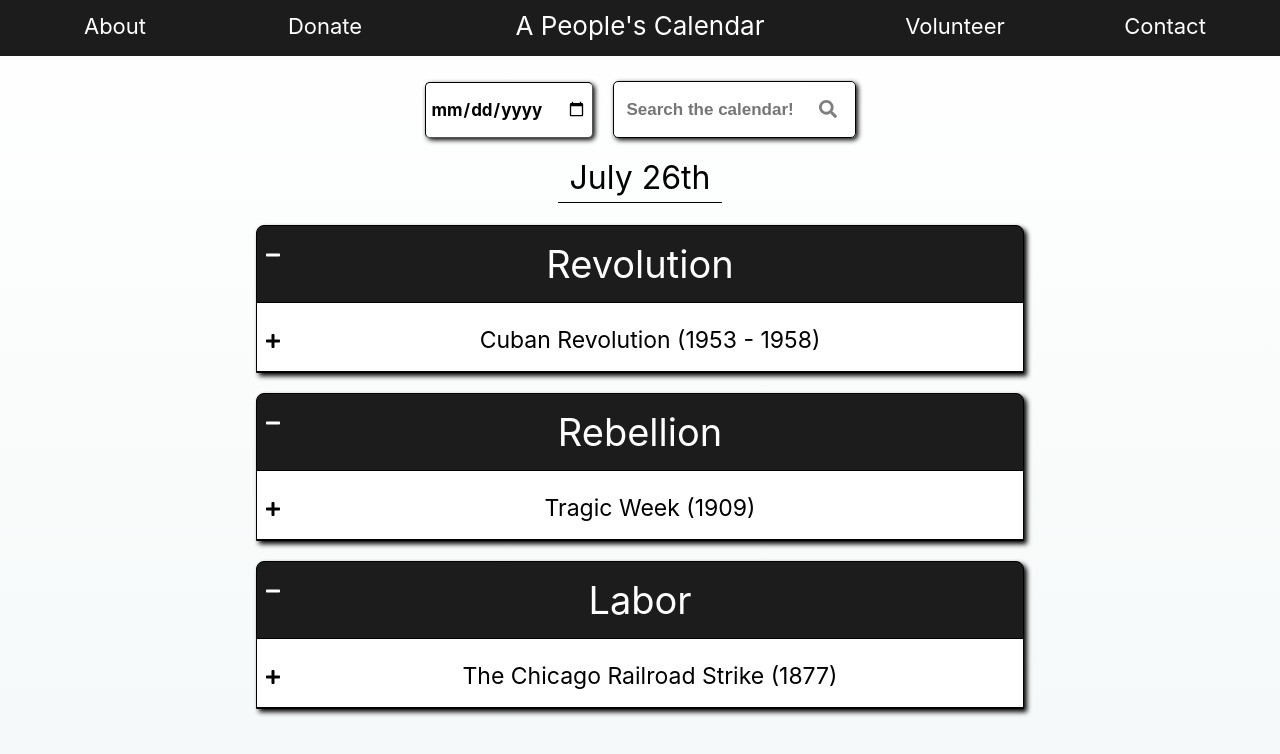
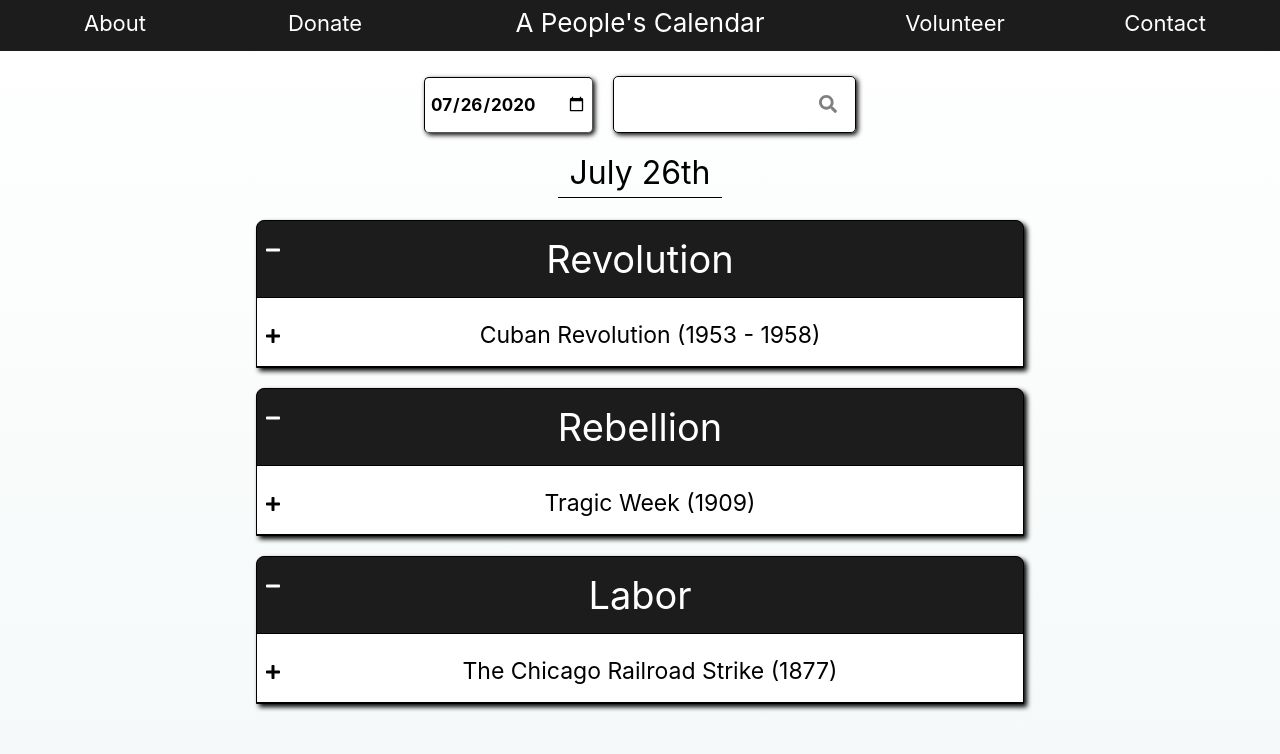
Before and after one commit to queenofthelosers/aPeoplesCalendarWeb, a React (Create React App) app: page / in a window 1280 px wide. Shown: the top 754 px of the page. Built offline with nearby package versions, Linux system fonts and the light colour scheme.

Commit message:
Fixed a lot of minor details - small rewrite in about section, cursor pointer on hover over settings, initialize date input with today's date, index.html title value.

```diff
--- a/public/index.html
+++ b/public/index.html
@@ -9,35 +9,11 @@
       name="description"
       content="Web site created using create-react-app"
     />
-    <link rel="apple-touch-icon" href="%PUBLIC_URL%/logo192.png" />
-    <!--
-      manifest.json provides metadata used when your web app is installed on a
-      user's mobile device or desktop. See https://developers.google.com/web/fundamentals/web-app-manifest/
-    -->
     <link rel="manifest" href="%PUBLIC_URL%/manifest.json" />
-    <!--
-      Notice the use of %PUBLIC_URL% in the tags above.
-      It will be replaced with the URL of the `public` folder during the build.
-      Only files inside the `public` folder can be referenced from the HTML.
-
-      Unlike "/favicon.ico" or "favicon.ico", "%PUBLIC_URL%/favicon.ico" will
-      work correctly both with client-side routing and a non-root public URL.
-      Learn how to configure a non-root public URL by running `npm run build`.
-    -->
-    <title>React App</title>
+    <title>A People's Calendar</title>
   </head>
   <body>
     <noscript>You need to enable JavaScript to run this app.</noscript>
     <div id="root"></div>
-    <!--
-      This HTML file is a template.
-      If you open it directly in the browser, you will see an empty page.
-
-      You can add webfonts, meta tags, or analytics to this file.
-      The build step will place the bundled scripts into the <body> tag.
-
-      To begin the development, run `npm start` or `yarn start`.
-      To create a production bundle, use `npm run build` or `yarn build`.
-    -->
   </body>
 </html>
--- a/src/App.css
+++ b/src/App.css
@@ -23,12 +23,13 @@
 #title {
   margin: 0 auto;
   font-size: 26px;
+  line-height: 26px;
   grid-column: 3;
   grid-row: 1;
 }
 
 #title:hover {
-
+  font-size: 28px;
 }
 
 .navButtons {
@@ -40,13 +41,14 @@
 
 .navText {
   font-size: 22px;
+  line-height: 22px;
   text-decoration: none;
   color: white;
   justify-self: center;
 }
 
 .navText:hover {
-  font-weight: bold;
+  font-size: 24px;
 }
 
 /*#navRight {
@@ -106,6 +108,10 @@
   padding-right: 5px;
 }
 
+#datePickerWrapper:hover {
+  cursor: pointer;
+}
+
 #onThisDayWrapper {
   display: flex;
   justify-content: center;
@@ -147,6 +153,10 @@
   background-color: white;
   color: grey;
   border: 0px;
+}
+
+#searchButton:hover {
+  cursor: pointer;
 }
 
 .categoryEvents {
--- a/src/App.js
+++ b/src/App.js
@@ -51,13 +51,6 @@
   };
 
   render() {
-    /*<div className='navButtons' id='navLeft'>
-
-    </div>
-    <div className='navButtons' id='navRight'>
-
-    </div>
-    */
     return (
       <Router>
         {this.state.windowWidth > 800 && <div id='navBar'>
@@ -68,11 +61,11 @@
           <a target='_blank' rel="noopener noreferrer" id='contactLink' className='navText' href='mailto:apeoplescalendar@gmail.com'>Contact</a>
         </div>}
         {this.state.open && <div id='hamburgerOpen'>
-            <NavLink to='/' className='navText hamburgerText' id='hamburgerHome'>Home</NavLink>
-            <NavLink to='/about' id='hamburgerAbout' className='navText hamburgerText'>About</NavLink>
-            <a target='_blank' rel="noopener noreferrer" href='https://www.patreon.com/apeoplescalendar' id='hamburgerDonate' className='navText hamburgerText'>Donate</a>
-            <NavLink to='/volunteer' id='hamburgerVolunteer' className='navText hamburgerText'>Volunteer</NavLink>
-            <a target='_blank' rel="noopener noreferrer" id='hamburgerContact' className='navText hamburgerText' href='mailto:apeoplescalendar@gmail.com'>Contact</a>
+            <NavLink to='/' className='navText hamburgerText' id='hamburgerHome' onClick={() => this.handleClick()}>Home</NavLink>
+            <NavLink to='/about' id='hamburgerAbout' className='navText hamburgerText' onClick={() => this.handleClick()}>About</NavLink>
+            <a target='_blank' rel="noopener noreferrer" href='https://www.patreon.com/apeoplescalendar' id='hamburgerDonate' className='navText hamburgerText' onClick={() => this.handleClick()}>Donate</a>
+            <NavLink to='/volunteer' id='hamburgerVolunteer' className='navText hamburgerText' onClick={() => this.handleClick()}>Volunteer</NavLink>
+            <a target='_blank' rel="noopener noreferrer" id='hamburgerContact' className='navText hamburgerText' href='mailto:apeoplescalendar@gmail.com' onClick={() => this.handleClick()}>Contact</a>
           </div>
         }
         {this.state.windowWidth <= 800 && <div id='navBar'>
--- a/src/about.js
+++ b/src/about.js
@@ -9,8 +9,8 @@
           <p id='headerText'>About</p>
         </header>
         <p className='aboutText'>A People's Calendar (aPC) is a project that seeks to promote the worldwide history of working class movements and liberation struggles in the form of a searchable "On This Day" calendar. This history includes, but is not limited to, indigenous resistance against colonization, the black liberation struggle, unionization efforts, slave rebellions, the women's suffrage movement, and workers' revolution.</p>
-        <p className='aboutText'>This endeavor was inspired by Howard Zinn's book "A People's History of the United States". Zinn's scholarship and activism demonstrates that, if we are to understand what is how to approach our own struggles today, we have to begin by understanding the history of liberation struggle. Unfortunately, this history is often overwhelming in complexity and suppressed/obscured by various forces.</p>
-        <p className='aboutText'>While not comprehensive, it is our hope that this calendar makes this topic easier to approach and study. The figures and events included here are not presented with an endorsement, but shared with the understanding that the history of all forms of liberation struggle are worth knowing - both their successes and their failures.</p>
+        <p className='aboutText'>The inspiration to make the calendar came from historian Howard Zinn's book "A People's History of the United States". Zinn's scholarship and political activism demonstrates that, if we are to understand what is how to approach our own struggles today, we have to begin by understanding the history of liberation struggle. Unfortunately, this history is often suppressed, and overwhelming in complexity.</p>
+        <p className='aboutText'>While not comprehensive, it is our hope that this calendar makes this topic easier to approach and study. The figures and events included here are not presented with an endorsement, but shared with the understanding that the history of all forms of liberation struggle are worth knowing, in both their successes and their failures.</p>
         <p className='aboutText'>Although we do our best to fact-check the summaries of each event, this project is ultimately meant to provide a jumping off point for users to research the history and form their own opinions on the matter, using the sourced information below the summary of each event.</p>
         <p className='aboutText'>We are always looking out for important events, people, and texts that are missing from the calendar. You can make suggestions, sign up to volunteer, or just say hello at <a target='_blank' rel="noopener noreferrer" id='emailLink' href='mailto:apeoplescalendar@gmail.com'>apeoplescalendar@gmail.com</a>.</p>
       </div>
--- a/src/main.js
+++ b/src/main.js
@@ -5,8 +5,21 @@
 import {FontAwesomeIcon} from '@fortawesome/react-fontawesome';
 import {faSearch} from '@fortawesome/free-solid-svg-icons';
 
-//inital string to get events on first load (defaults to today in the form MM-DD (no zero pads));
-var initTodayString = (new Date().getMonth() + 1 + '-' + new Date().getDate());
+//inital string to get events and date input displayed with today on first load
+var now = new Date();
+var month = now.getMonth() + 1;
+var day = now.getDate();
+//for the actual getting of data:
+var initTodayString = month + '-' + day;
+var year = now.getFullYear();
+if (month.toString().length === 1) {
+  month = '0' + month;
+};
+if (day.toString().length === 1) {
+  day = '0' + day;
+};
+//placeholder for date input:
+var dateInputInit = year + '-' + month + '-' + day;
 
 export class Main extends React.Component {
   constructor(props) {
@@ -147,9 +160,11 @@
     return (
       <div id="App">
         <div id='settings'>
-          <input id='datePicker' type='date' onChange={this.handleNewDate}/>
+          <div id='datePickerWrapper'>
+            <input id='datePicker' type='date' value={dateInputInit} onChange={this.handleNewDate}/>
+          </div>
           <form id='searchWrapper' onSubmit={this.handleSearch}>
-            <input id='searchField' type="text" value={this.state.searchValue} placeholder='Search the calendar!' onChange={this.trackSearch}/>
+            <input id='searchField' type="text" value={this.state.searchValue} onChange={this.trackSearch}/>
             <button id='searchButton' type="submit"><FontAwesomeIcon icon={faSearch} className='searchIcon' size="m"/></button>
           </form>
         </div>
--- a/src/volunteer.css
+++ b/src/volunteer.css
@@ -67,7 +67,7 @@
 
 ul {
   grid-column: 2;
-  list-style-type: circle;
+
   margin-left: 10px;
   margin-right: 10px;
 }
```
Also changed, not shown: src/assets/howardZinnBook.jpg (added).
